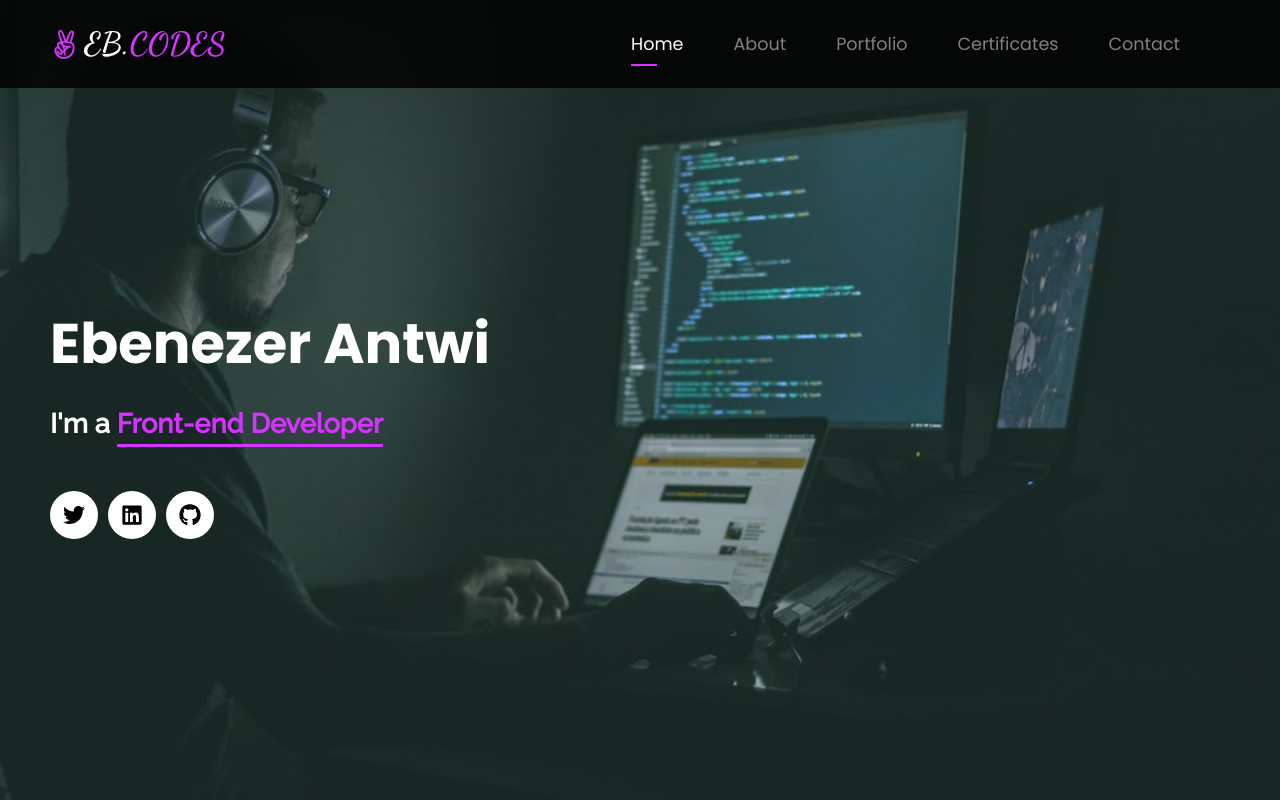
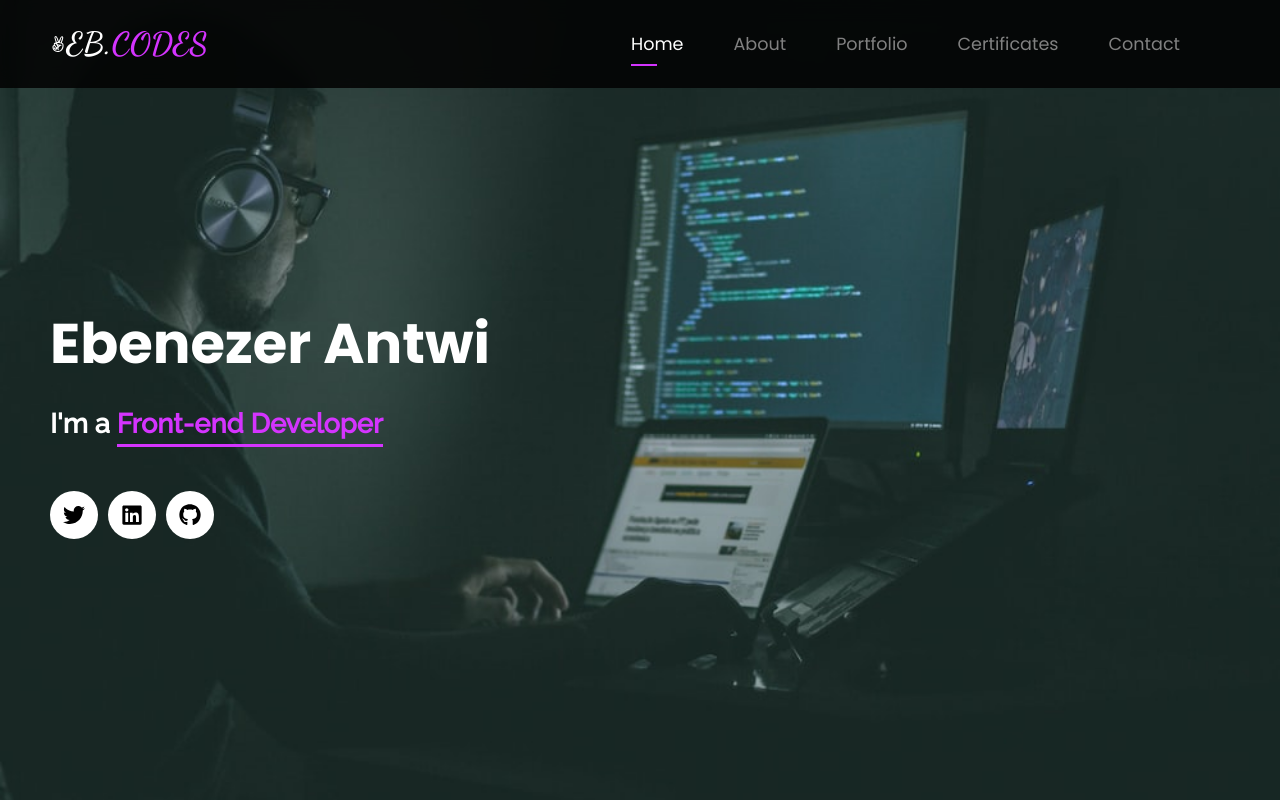
Before and after one commit to kwadwoambitious/My-Portfolio, a React (Create React App) app: page / in a window 1280 px wide. Built offline with nearby package versions, Linux system fonts and the light colour scheme.

Commit message:
Made changes to this file

```diff
--- a/src/App.css
+++ b/src/App.css
@@ -32,11 +32,6 @@ header{
 .logo{
   display: flex;
   align-items: center;
-}
-.logo .icon{
-  font-size: 29px;
-  margin-right: 5px;
-  color: #d434fe;
 }
 .logo a{
   text-decoration: none;
```
